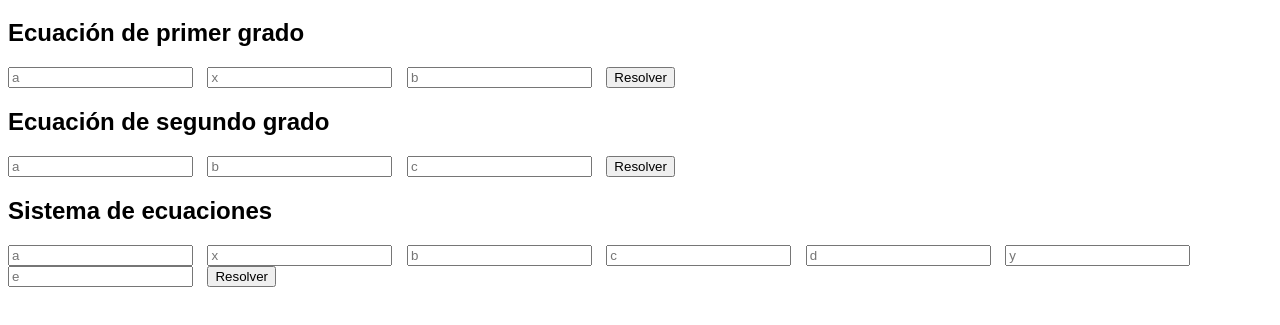
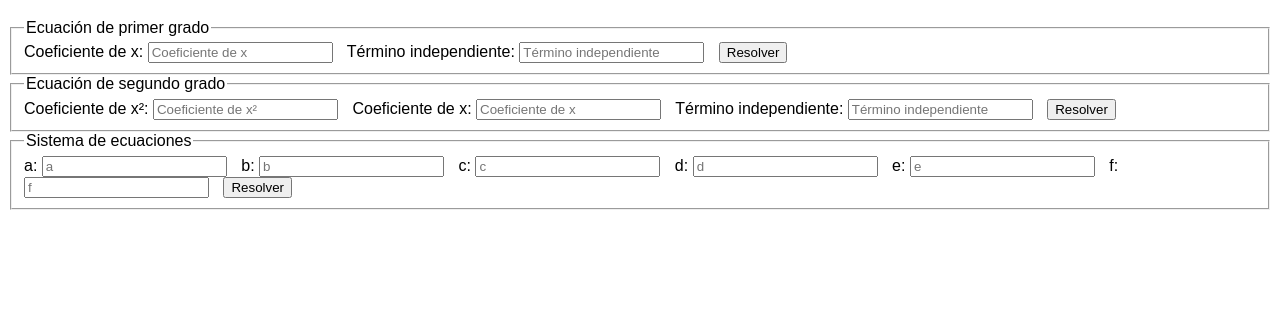
Before and after one commit to juanclv/web, a plain HTML site: page index.html in a window 1280 px wide. Shown: the part 61-386 px from the top of the page. Drawn offline with Linux system fonts and the light colour scheme.

Commit message:
Update index.html

```diff
--- a/index.html
+++ b/index.html
@@ -2,37 +2,51 @@
 <html>
 <head>
     <title>Calculadora de ecuaciones</title>
-    <link rel="stylesheet" href="style.css"> </head>
+    <link rel="stylesheet" href="style.css">
+</head>
 <body>
     <h1>Calculadora de ecuaciones</h1>
-    <div id="ecuacion-primer-grado">
-        <h2>Ecuación de primer grado</h2>
-        <input type="text" id="a1" placeholder="a">
-        <input type="text" id="x1" placeholder="x">
-        <input type="text" id="b1" placeholder="b">
+
+    <fieldset>
+        <legend>Ecuación de primer grado</legend>
+        <label for="a1">Coeficiente de x:</label>
+        <input type="text" id="a1" placeholder="Coeficiente de x">
+        <label for="b1">Término independiente:</label>
+        <input type="text" id="b1" placeholder="Término independiente">
         <button onclick="resolverEcuacionPrimerGrado()">Resolver</button>
         <div id="resultado1"></div>
-    </div>
-    <div id="ecuacion-segundo-grado">
-        <h2>Ecuación de segundo grado</h2>
-        <input type="text" id="a2" placeholder="a">
-        <input type="text" id="b2" placeholder="b">
-        <input type="text" id="c2" placeholder="c">
+    </fieldset>
+
+    <fieldset>
+        <legend>Ecuación de segundo grado</legend>
+        <label for="a2">Coeficiente de x²:</label>
+        <input type="text" id="a2" placeholder="Coeficiente de x²">
+        <label for="b2">Coeficiente de x:</label>
+        <input type="text" id="b2" placeholder="Coeficiente de x">
+        <label for="c2">Término independiente:</label>
+        <input type="text" id="c2" placeholder="Término independiente">
         <button onclick="resolverEcuacionSegundoGrado()">Resolver</button>
         <div id="resultado2"></div>
-    </div>
-    <div id="sistema-ecuaciones">
-        <h2>Sistema de ecuaciones</h2>
+    </fieldset>
+
+    <fieldset>
+        <legend>Sistema de ecuaciones</legend>
+        <label for="a3">a:</label>
         <input type="text" id="a3" placeholder="a">
-        <input type="text" id="x3" placeholder="x">
+        <label for="b3">b:</label>
         <input type="text" id="b3" placeholder="b">
+        <label for="c3">c:</label>
         <input type="text" id="c3" placeholder="c">
+        <label for="d3">d:</label>
         <input type="text" id="d3" placeholder="d">
-        <input type="text" id="y3" placeholder="y">
+        <label for="e3">e:</label>
         <input type="text" id="e3" placeholder="e">
+        <label for="f3">f:</label>
+        <input type="text" id="f3" placeholder="f">
         <button onclick="resolverSistemaEcuaciones()">Resolver</button>
         <div id="resultado3"></div>
-    </div>
+    </fieldset>
+
     <script src="script.js"></script>
 </body>
 </html>
```
